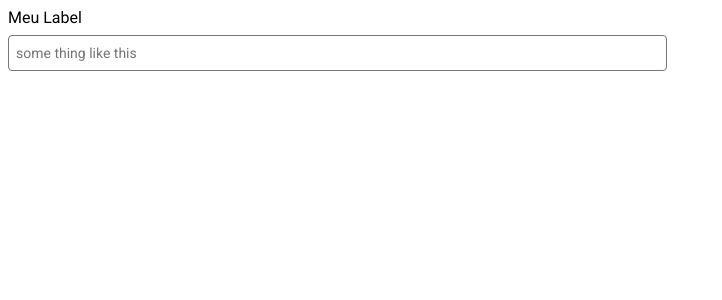
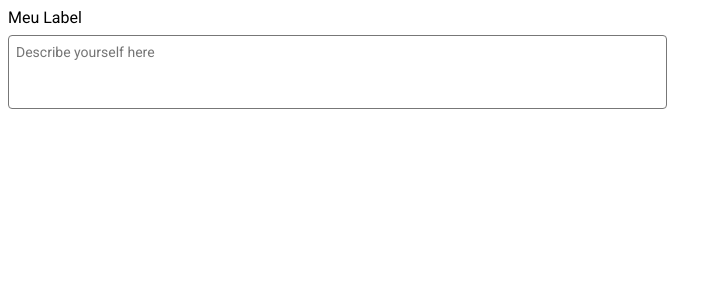
Before and after one commit to TyperGuy/codeleap-challenge, a React (Create React App) app: page / in a window 1280 px wide. Shown: the top 300 px of the page, without its empty margins (0-722 px from the left). Built offline with nearby package versions, Linux system fonts and the light colour scheme.

Commit message:
feat : create textarea components

```diff
--- a/src/components/input/Input.styles.ts
+++ b/src/components/input/Input.styles.ts
@@ -23,3 +23,17 @@ export const InputField = styled.input`
   font-weight: 400;
   font-size: 14px
 `;
+
+export const Textarea = styled.textarea`
+  width: 659px;
+  height: 74px;
+  background: #FFFFFF;
+  border: 1px solid #777777;
+  box-sizing: border-box;
+  border-radius: 4px;
+  padding-left: .5em;
+  padding-top:.5rem;
+  font-weight: 400;
+  font-size: 14px;
+  resize: none;
+`;
--- a/src/components/input/Input.tsx
+++ b/src/components/input/Input.tsx
@@ -1,10 +1,10 @@
-import {InputField,Label,Container} from './Input.styles';
+import {InputField,Label,Container,Textarea} from './Input.styles';
 
 function CustomInput() {
   return (
     <Container>
       <Label>Meu Label</Label>
-      <InputField placeholder="some thing like this" type="text" name="text"/>
+      <Textarea placeholder="Describe yourself here" name="text"/>
     </Container>
   );
 }
```
